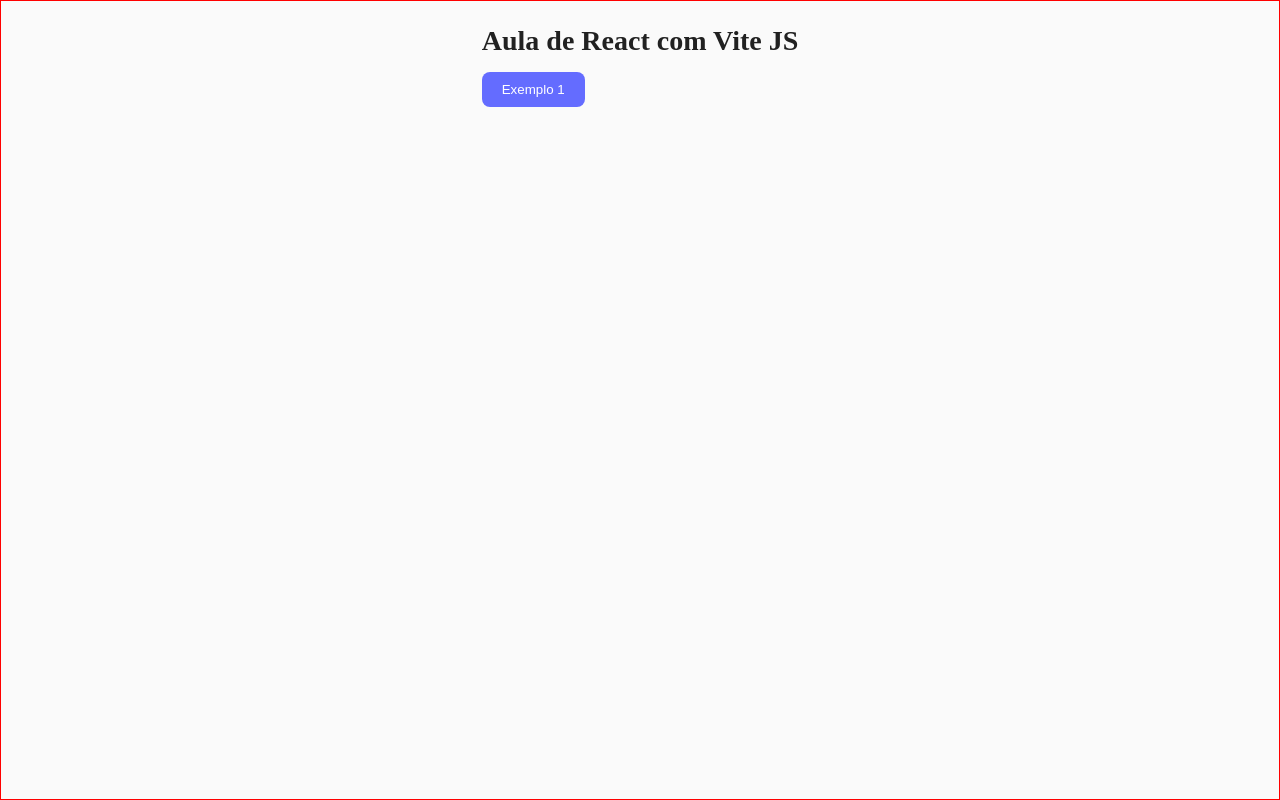
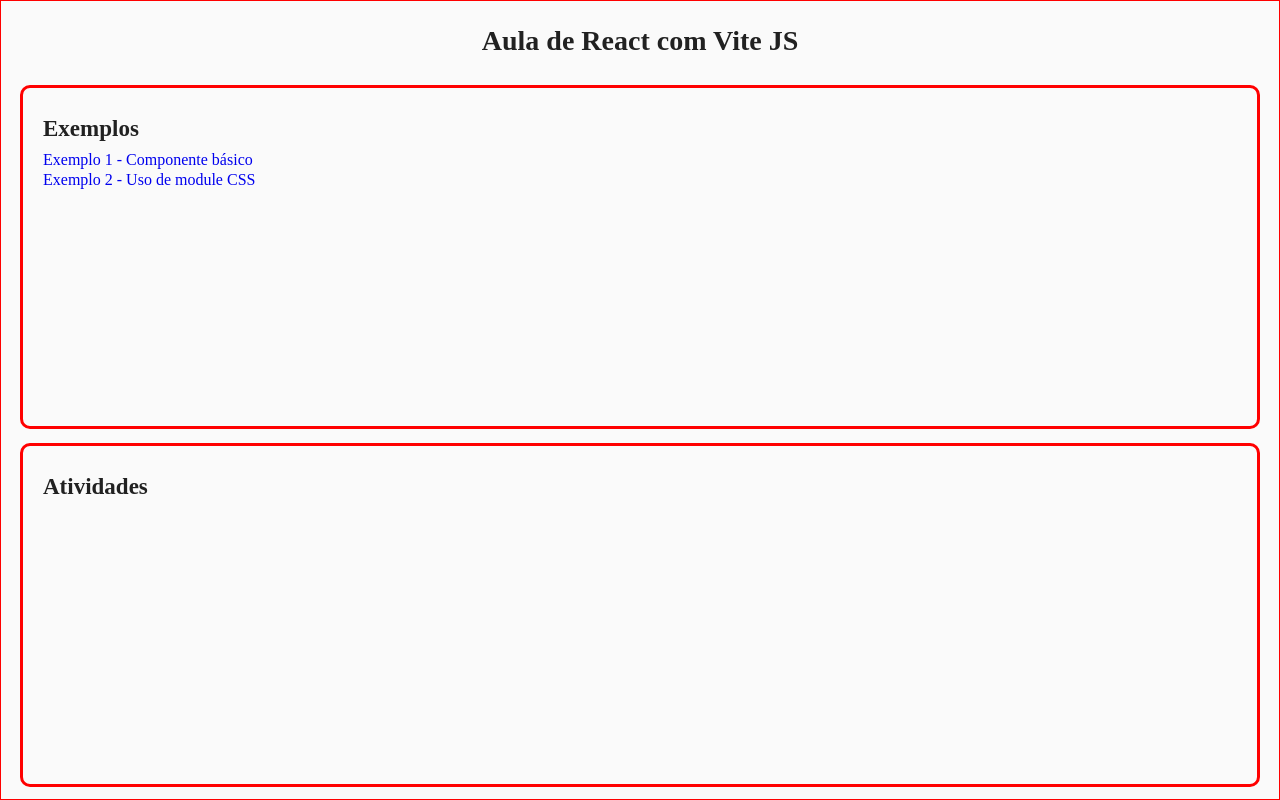
Before and after one commit to mariaramiro/introducao-vitejs, a React (Vite) app: page / in a window 1280 px wide. Built offline with nearby package versions, Linux system fonts and the light colour scheme.

Commit message:
aula 17-03

```diff
--- a/src/css/global.css
+++ b/src/css/global.css
@@ -1,3 +1,15 @@
+#root {
+  background-color: #fafafa;
+  color: #212121;
+  padding: 1rem;
+  display: flex;
+  flex-direction: column;
+  align-items: center;
+  min-width: 32rem;
+  min-height: 100vh;
+  border: 1px solid red;
+}
+
 html {
   /* Adiciona um efeito de rolagem suave quando links internos são clicados */
   scroll-behavior: smooth;
@@ -5,22 +17,6 @@
   font-size: 62.5%;
   /* Garante que o elemento html não seja maior que a largura da viewport */
   max-width: 100vw;
-}
-
-body {
-  background-color: #fafafa;
-  color: #212121;
-  /* margin: 10px; */
-  padding: 1rem;
-  display: flex;
-  flex-direction: column;
-  align-items: center;
-  /* justify-content: center; */
-  /* place-items: center; */
-  min-width: 32rem;
-  min-height: 100vh;
-  border: 1px solid red;
-  /* box-sizing: border-box; */
 }
 
 * {
@@ -65,6 +61,8 @@
 
 a {
   text-decoration: none;
+  font-size: 1.6rem;
+  line-height: 1.3;
 }
 
 /* Estilo para Inputs, Selects e Textareas */
--- a/src/pages/exemplos/ex-01/index.jsx
+++ b/src/pages/exemplos/ex-01/index.jsx
@@ -1,8 +1,8 @@
-function Exemplo01 (){
+function Exemplo01() {
     return (
         <>
-            <h1>Exemplo 01</h1>
-            <p>Conteudo minimo para componente React</p>
+            <h1>Exemplo 1</h1>
+            <p>Conteúdo mínimo para componente React</p>
         </>
     )
 }
--- a/src/pages/exemplos/ex-02/index.css
+++ /dev/null
@@ -1,4 +0,0 @@
-.containerEx2 {
-    display:flex;
-    flex-direction: column;
-}
--- a/src/pages/exemplos/ex-02/index.jsx
+++ b/src/pages/exemplos/ex-02/index.jsx
@@ -1,11 +1,11 @@
-import './index.css';
+import styles from './index.module.css';
 
 function Exemplo02() {
   return (
-        <div className="containerEx2">
+    <div className={styles.container}>
       <h1>Exemplo 2</h1>
       <h2>Estilização CSS</h2>
-            <h3>Uso de CSS em diferentes componentes </h3>
+      <h3>Uso de Css em diferentes componentes</h3>
       <p>Eu não fiz nada</p>
       <label>Exemplo Label</label>
       <span>Exemplo Span</span>
--- /dev/null
+++ b/src/pages/exemplos/ex-02/index.module.css
@@ -0,0 +1,5 @@
+.container {
+    display: flex;
+    flex-direction: column;
+        border: 0.3rem solid #00f;
+}
--- a/src/pages/home/index.jsx
+++ b/src/pages/home/index.jsx
@@ -1,21 +1,22 @@
 
-import { useNavigate } from "react-router-dom";
   import { Link } from "react-router";
 
-function Home (){
+  import styles from './index.module.css';
 
-const Navigate = useNavigate();
+  function Home() {
 
     return (
-    <div>
+      <div className={styles.container}>
           <h1>Aula de React com Vite JS</h1>
+          <div className={styles.containerCards}>
+            <h2>Exemplos</h2>
+            <Link to="/exemplo/1">Exemplo 1 - Componente básico</Link>
+            <Link to="/exemplo/2">Exemplo 2 - Uso de module CSS</Link>
+          </div>
 
-        <button
-            onClick={() =>Navigate('/exemplo/1')}
-            >
-                Exemplo 1
-        </button>
-
+          <div className={styles.containerCards}>
+            <h2>Atividades</h2>
+          </div>
       </div>
     )
   }
--- /dev/null
+++ b/src/pages/home/index.module.css
@@ -0,0 +1,22 @@
+
+.container {
+    display: flex;
+    flex-direction: column;
+    align-items: center;
+    justify-content: space-between;
+    width: 100%;
+    max-width: 124rem;
+    height: 97vh;
+    /* border: 0.3rem solid #f00; */
+}
+
+.containerCards {
+    display: flex;
+    flex-direction: column;
+    width: 100%;
+    border: 0.3rem solid #f00;
+    border-radius: 1rem;
+    padding: 2rem;
+    height: 43vh;
+    overflow-y: auto;
+}
```
Also changed, not shown: src/pages/home/index.css (deleted, +0 -16 lines), src/css/reset.css (line endings or trailing spaces). Lines whose indentation alone changed are shown as unchanged.
